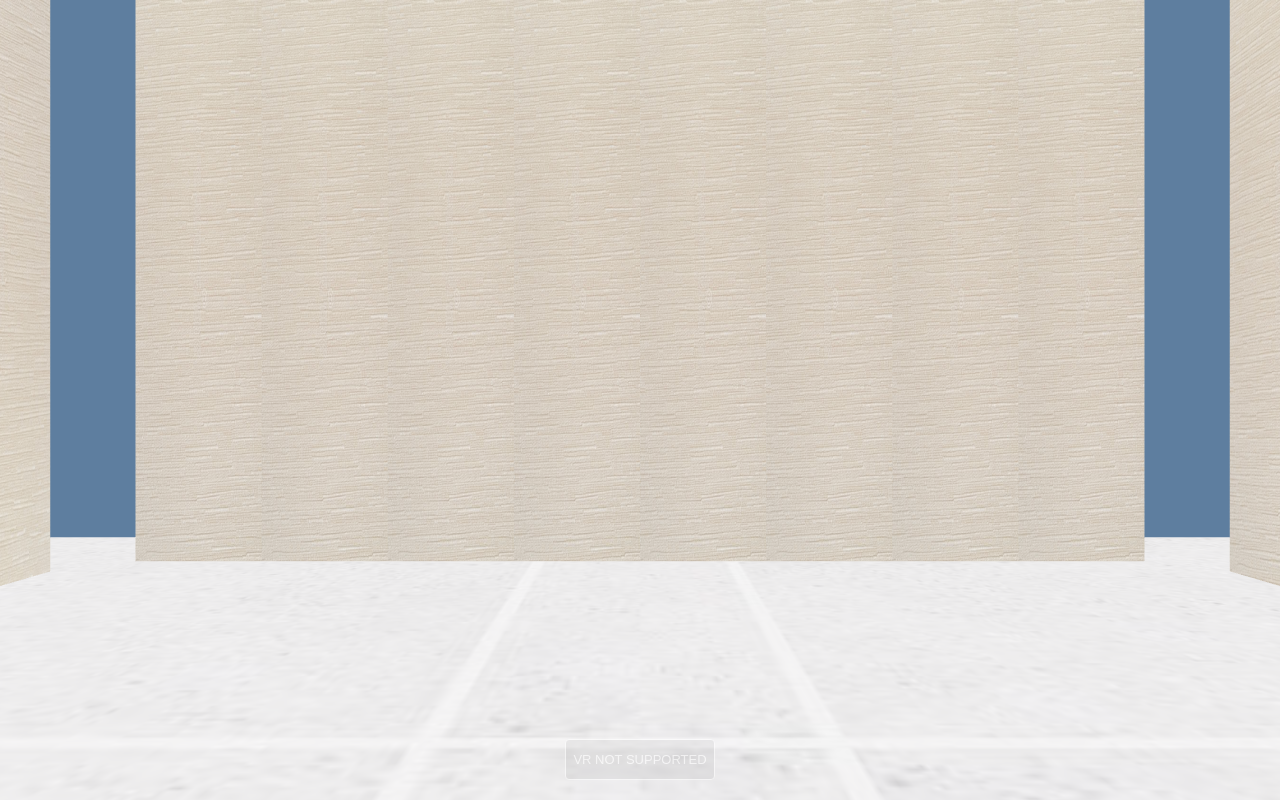
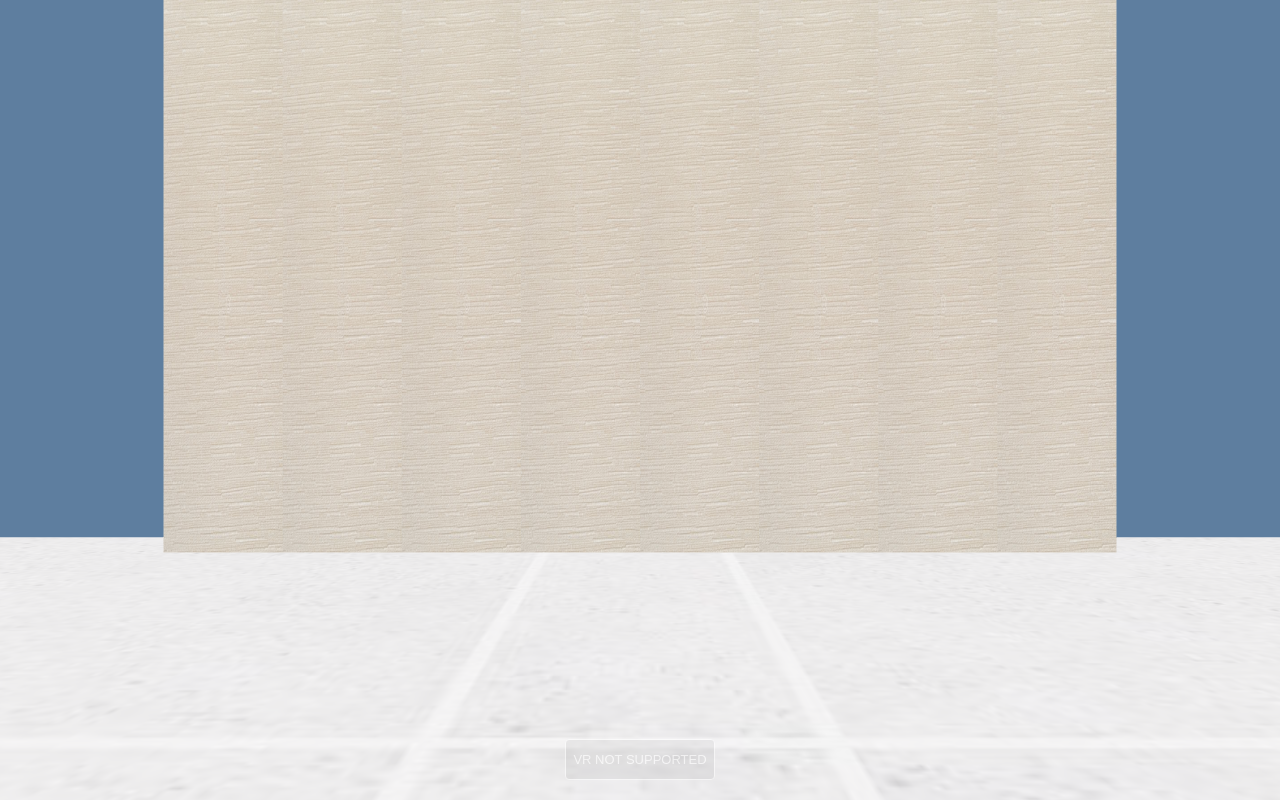
Before and after one commit to jorgegragon/TFGJorge, a website: page VR/index.html in a window 1280 px wide. Drawn offline with nearby package versions, Linux system fonts and the light colour scheme; animation ran at ten frames a second.

Commit message:
Posicion

```diff
--- a/VR/index.html
+++ b/VR/index.html
@@ -77,18 +77,18 @@
 
         // Pared
         wall1 = getWall(pared);
-        wall1.position.set( 0, 12.5, -8);
+        wall1.position.set( 0, 1.5, -8);
 
         var side1 = getSide();
-        side1.position.set (7, 12.5, 0);
+        side1.position.set (8, 12.5, 0);
         side1.rotateX (Math.PI / 2);
 
         var side2 = getSide();
-        side2.position.set (-7, 12.5, 0);
+        side2.position.set (-8, 12.5, 0);
         side2.rotateX (Math.PI / 2);
 
         var side3 = getSide();
-        side3.position.set (0, 12.5, -7);
+        side3.position.set (0, 12.5, -8);
         side3.rotateY (Math.PI / 2);
         side3.rotateX (Math.PI / 2);
 
@@ -190,7 +190,7 @@
     }
 
     function getSide() {
-        var geometry = new THREE.BoxGeometry(3, 10, 25);
+        var geometry = new THREE.BoxGeometry(4, 10, 25);
         var material = new THREE.MeshBasicMaterial( { map: muro } );
         material.map.wrapS = THREE.RepeatWrapping;
         material.map.wrapT = THREE.RepeatWrapping;
```
